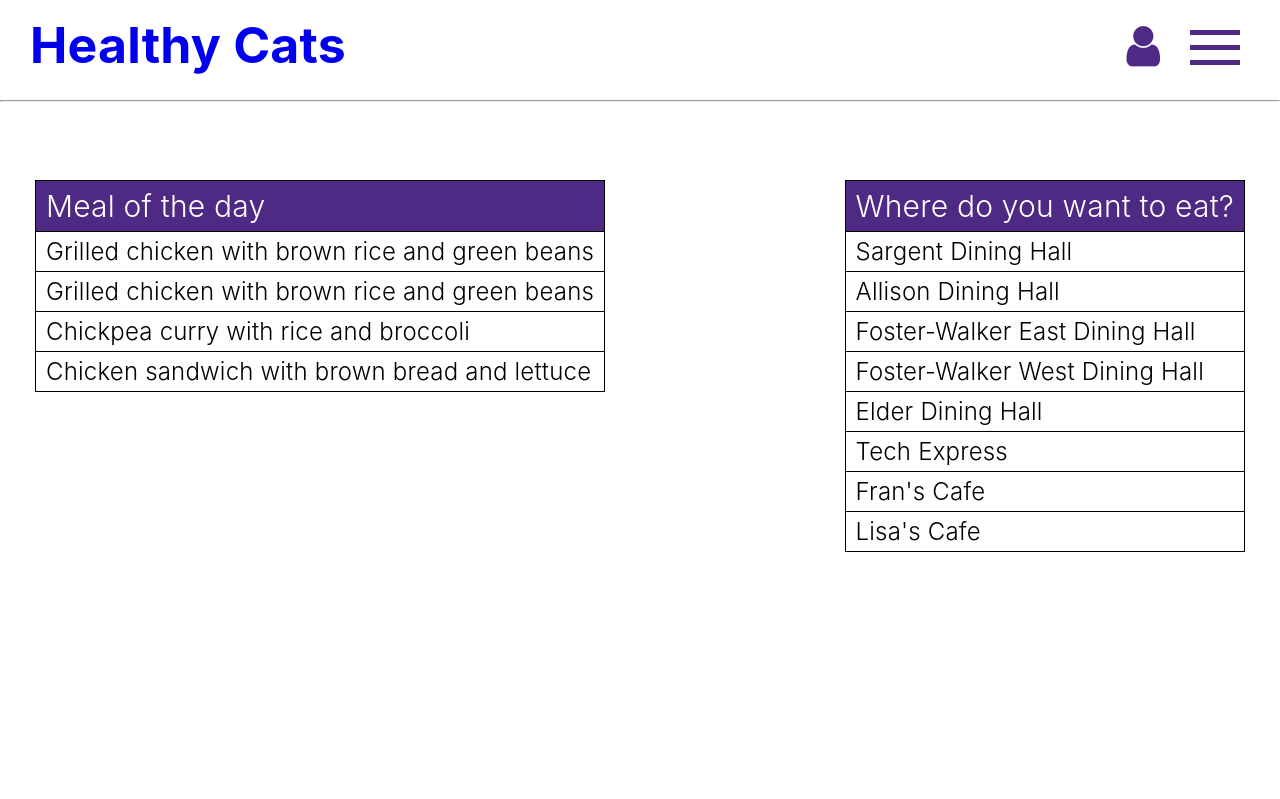
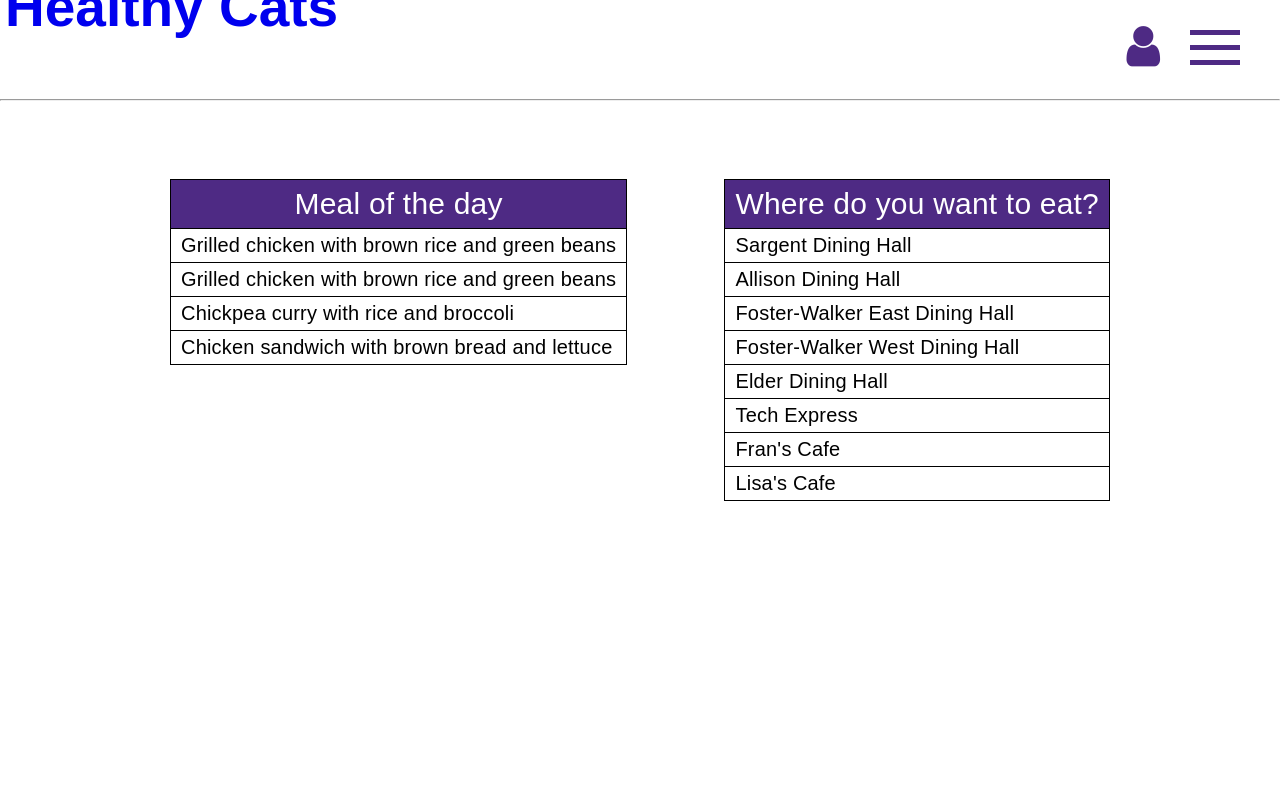
Before and after one commit to alexisbdr/healthycats, a PHP site: page /content.html in a window 1280 px wide. Shown: the top 799 px of the page. Run offline with PHP 8.4, Linux system fonts and the light colour scheme; some libraries are stand-ins or nearby versions.

Commit message:
Update styling.css
Updates for all the pages including the new contact page

```diff
--- a/styling.css
+++ b/styling.css
@@ -114,7 +114,7 @@ main {
 }
 
 nav {
-  padding-top: 30px;
+  padding-top: 0;
 }
 
 .sidebar-list {
@@ -264,19 +264,18 @@ hr {
     border-width: 1px;
 }
 
-.logo_name{
+.logo_name {
   color:#4E2A84;
-  font-size: 50px;
-  font-family: Circular,-apple-system, BlinkMacSystemFont, Roboto, Helvetica Neue, sans-serif;
-  letter-spacing: 0.2px;
-  border-spacing: 0px;
-  font-weight: 300;
-  position:relative;
-  top: 15px;
-  left: 20px;
-  color: #4E2A84;
-  padding-left: 10px;
+  font-size: 55px;
+  font-family: "Julius Sans One", sans-serif;
+  font-weight: 400;
+  padding-left: 20px;
   font-weight: lighter;
+  position: relative;
+  right: 20px;
+  bottom: 50px;
+  padding-top: 20px;
+  margin: 5px;
 
 }
 .logo_name a{
@@ -286,16 +285,23 @@ hr {
   text-decoration: none;
   color: white;
 }
+
+.logo_pic {
+  height: 130px;
+  margin-left: 20px;
+
+}
+
 #recommended_meals{
-  font-family: Circular,-apple-system, BlinkMacSystemFont, Roboto, Helvetica Neue, sans-serif;
+  font-family: "Julis Sans One", sans-serif;
   letter-spacing: 0.2px;
   border-spacing: 0px;
   font-weight: 300;
   border-collapse: collapse;
   float: left;
   margin-top: 70px ;
-  margin-left: 35px;
-  text-align: left;
+  margin-left: 170px;
+  padding: 10px;
 
  }
 
@@ -309,19 +315,22 @@ hr {
   letter-spacing: 0.2px;
   border-spacing: 0px;
   font-weight: 350;
+  text-align: center;
 }
 #recommended_meals td{
 
    border: .5px solid black;
    color: black;
-   font-size: 24px;
+   font-size: 20px;
    background-color: white;
    padding: 5px 10px;
+   text-align: left;
+
 
 }
 
 #dining_halls{
-  font-family: Circular,-apple-system, BlinkMacSystemFont, Roboto, Helvetica Neue, sans-serif;
+  font-family: "Julis Sans One", sans-serif;
   letter-spacing: 0.2px;
   border-spacing: 0px;
   font-weight: 300;
@@ -329,8 +338,7 @@ hr {
   border-collapse: collapse;
   float: right;
   margin-top: 70px;
-  margin-right: 35px;
-  text-align: left;
+  margin-right: 170px;
 
 }
 
@@ -344,13 +352,15 @@ hr {
   letter-spacing: 0.2px;
   border-spacing: 0px;
   font-weight: 350;
+  text-align: center;
 }
 #dining_halls td{
   border: .5px solid black;
   color: black;
-  font-size: 24px;
+  font-size: 20px;
   background-color: white;
   padding: 5px 10px;
+  text-align: left;
 }
 
 .charta-container {
@@ -364,3 +374,27 @@ hr {
   width: 600px;
   height: 800px;
 }
+
+
+.main_text{
+  font-family: "Julius Sans One", sans-serif;
+  font-size: 35px;
+  text-align: center;
+  color: #4E2A84;
+  padding: 10px;
+}
+
+.required{
+  font-size: 20px;
+  font-family: "Julius Sans One", sans-serif;
+  padding-left: 15px;
+  color: white;
+}
+.imput{
+  padding-left: 15px;
+}
+.centered_box{
+  height: 270px;
+  width: 500px;
+  background-color: #4E2A84;
+}
```
